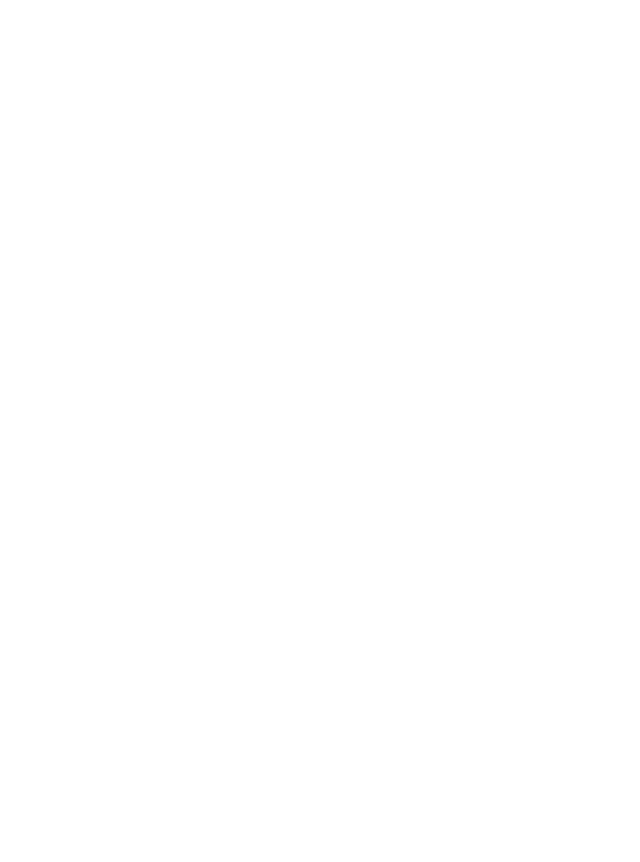
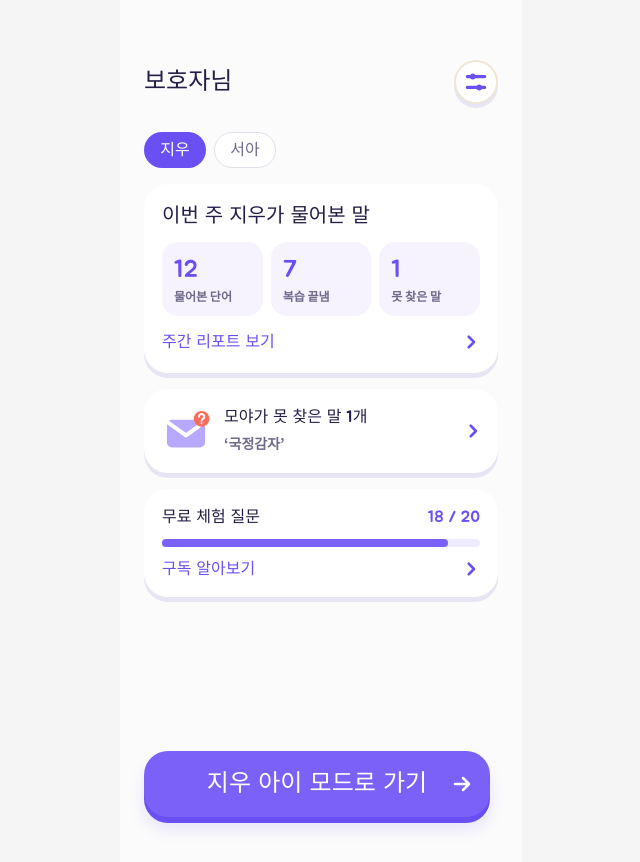
Before and after one commit to line4thon-moyamoya/FE, a React (Vite) app: page /guardian in a window 1280 px wide. Before the commit this address had no page. Shown: the top 862 px of the page, without its empty margins (319-959 px from the left). Before the commit the page ends 800 px from the top, so only its background shows below. Built offline with nearby package versions, Linux system fonts and the light colour scheme.

Commit message:
✨ Feat: 보호자 홈 페이지 구현 및 라우트 연결

```diff
--- a/src/App.tsx
+++ b/src/App.tsx
@@ -5,6 +5,7 @@
 import Signup from "./pages/Signup/Signup";
 import Ready from "./pages/Ready/Reday";
 import GuardianPassword from "./pages/Guardian/GuardianPassword";
+import GuardianHome from "./pages/Guardian/GuardianHome";
 
 export default function App() {
   return (
@@ -16,6 +17,7 @@
           <Route path="/signup" element={<Signup />} />
           <Route path="/ready" element={<Ready />} />
           <Route path="/guardian/password" element={<GuardianPassword />} />
+          <Route path="/guardian" element={<GuardianHome />} />
         </Route>
       </Routes>
     </BrowserRouter>
--- /dev/null
+++ b/src/pages/Guardian/GuardianHome.tsx
@@ -0,0 +1,63 @@
+import { useState } from "react";
+import { useNavigate } from "react-router-dom";
+import settings from "../../assets/icons/settings.svg";
+import ChildTab from "../../components/Guardian/ChildTab";
+import { MOCK_CHILD_LIST } from "../../mocks/guardian";
+import WeeklySummaryCard from "../../components/Guardian/WeeklySummaryCard";
+import MissingWordCard from "../../components/Guardian/MissingWordCard";
+import FreeTrialCard from "../../components/Guardian/FreeTrialCard";
+import Button from "../../components/common/Button/Button";
+import { setCurrentChildId } from "../../utils/currentChild";
+
+export default function GuardianHome() {
+  const navigate = useNavigate();
+  const childList = MOCK_CHILD_LIST;
+  const [selectedId, setSelectedId] = useState(childList[0].id);
+  const selectedChild = childList.find((c) => c.id === selectedId)!;
+
+  const goToChildMode = () => {
+    setCurrentChildId(selectedChild.id);
+    navigate("/home");
+  };
+
+  return (
+    <main className="min-h-full w-full bg-[#FBFBFB] flex flex-col px-6">
+      <header className="flex justify-between items-center w-full py-[10px] mt-[50px] mb-[18px]">
+        <h1 className="text-[#241F48] text-2xl font-normal font-jua leading-9">
+          보호자님
+        </h1>
+        <button
+          onClick={() => navigate("/settings")}
+          className="cursor-pointer w-11 h-11 bg-white rounded-3xl shadow-[0px_4px_0px_0px_rgba(231,228,243,1.00)] border-2 border-[#EFE6D3] flex justify-center items-center"
+        >
+          <img src={settings} className="w-[26px] h-[26px]" />
+        </button>
+      </header>
+      <div className="flex flex-col gap-4 mb-[154px]">
+        <ChildTab
+          childList={childList}
+          selectedId={selectedId}
+          onSelect={setSelectedId}
+        />
+        <WeeklySummaryCard
+          childName={selectedChild.name}
+          summary={selectedChild.weeklySummary}
+          onReportClick={() => navigate("/guardian/report")}
+        />
+        <MissingWordCard
+          missingWords={selectedChild.missingWords}
+          onClick={() => navigate("/guardian/missing-words")}
+        />
+        <FreeTrialCard
+          freeTrial={selectedChild.freeTrial}
+          onSubscribeClick={() => alert("구독 기능은 준비 중이에요")}
+        />
+      </div>
+      <Button
+        text={`${selectedChild.name} 아이 모드로 가기`}
+        showArrow
+        onClick={goToChildMode}
+      />
+    </main>
+  );
+}
```
